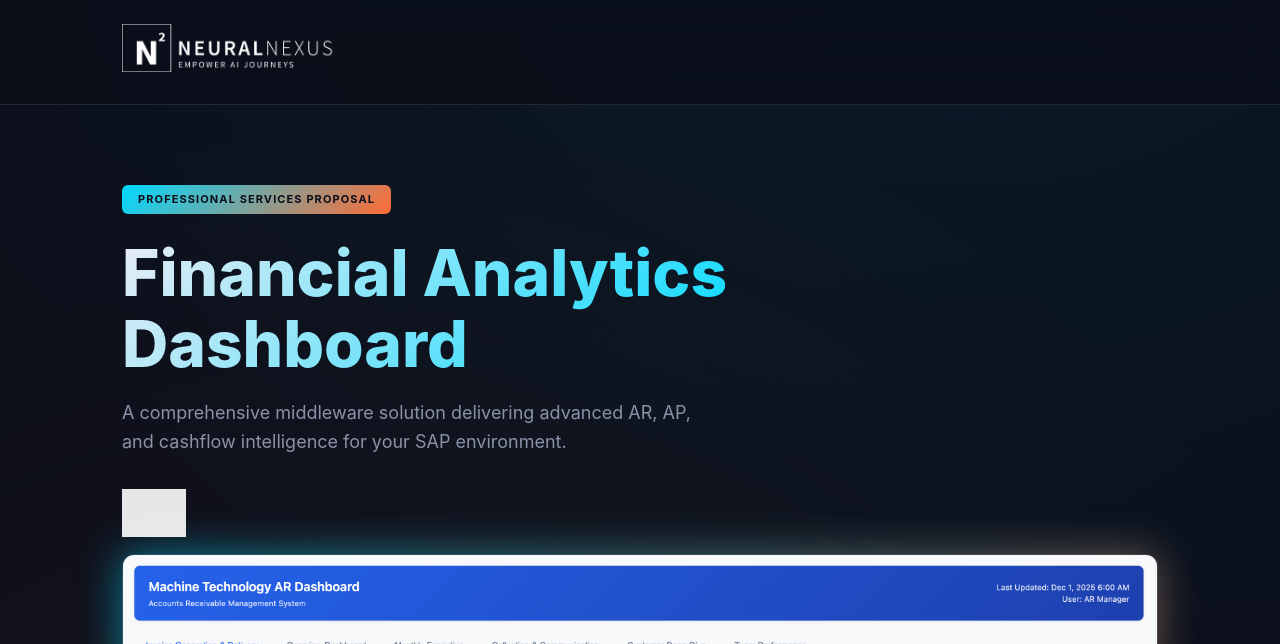
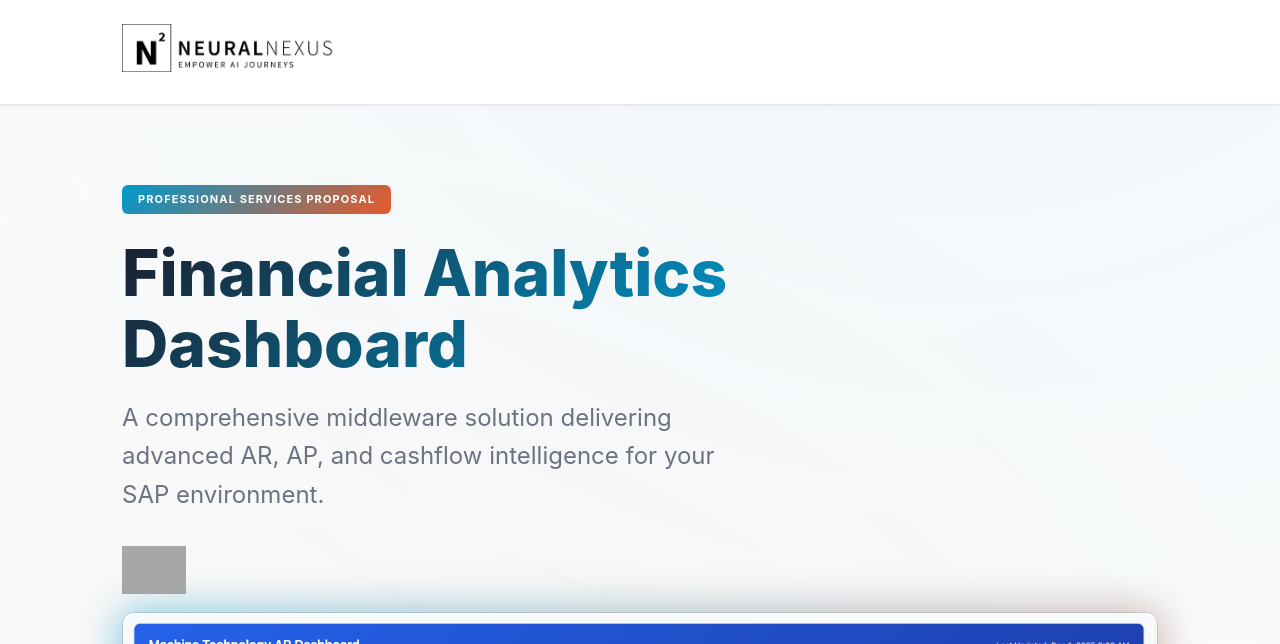
Before and after one commit to NeuralNexuss/machinetechnology-financedashboard-proposal, a plain HTML site: page index.html in a window 1280 px wide. Shown: the top 644 px of the page. Drawn offline with Linux system fonts and the light colour scheme; grey boxes are pictures that could not be loaded.

Commit message:
Update index.html

```diff
--- a/index.html
+++ b/index.html
@@ -3,19 +3,19 @@
 <head>
     <meta charset="UTF-8">
     <meta name="viewport" content="width=device-width, initial-scale=1.0">
-    <title>Financial Analytics Dashboard — Machine Technology</title>
+    <title>Financial Analytics Dashboard — Machine Technology (Light)</title>
     <style>
         :root {
-            --dark-bg: #0A0E1A;
-            --dark-surface: #131825;
-            --dark-elevated: #1C2333;
-            --cyan: #00D9FF;
-            --cyan-glow: rgba(0, 217, 255, 0.3);
-            --orange: #FF6B35;
-            --orange-glow: rgba(255, 107, 53, 0.3);
-            --text-primary: #E8EDF5;
-            --text-secondary: #8B92A8;
-            --border: rgba(255, 255, 255, 0.1);
+            --dark-bg: #FFFFFF;
+            --dark-surface: #F8F9FA;
+            --dark-elevated: #FFFFFF;
+            --cyan: #0099CC;
+            --cyan-glow: rgba(0, 153, 204, 0.2);
+            --orange: #E65A2B;
+            --orange-glow: rgba(230, 90, 43, 0.2);
+            --text-primary: #1A1F2E;
+            --text-secondary: #6B7280;
+            --border: rgba(0, 0, 0, 0.1);
         }
 
         * {
@@ -26,7 +26,7 @@
 
         body {
             font-family: -apple-system, BlinkMacSystemFont, 'SF Pro Display', 'Segoe UI', sans-serif;
-            background: var(--dark-bg);
+            background: #FAFBFC;
             color: var(--text-primary);
             line-height: 1.6;
             overflow-x: hidden;
@@ -41,8 +41,8 @@
             width: 200%;
             height: 200%;
             background:
-                radial-gradient(circle at 20% 30%, rgba(0, 217, 255, 0.08) 0%, transparent 50%),
-                radial-gradient(circle at 80% 70%, rgba(255, 107, 53, 0.06) 0%, transparent 50%);
+                radial-gradient(circle at 20% 30%, rgba(0, 153, 204, 0.05) 0%, transparent 50%),
+                radial-gradient(circle at 80% 70%, rgba(230, 90, 43, 0.04) 0%, transparent 50%);
             animation: rotate 20s linear infinite;
             pointer-events: none;
             z-index: 0;
@@ -69,12 +69,14 @@
             position: sticky;
             top: 0;
             z-index: 100;
-            background: rgba(10, 14, 26, 0.8);
+            background: rgba(255, 255, 255, 0.9);
+            box-shadow: 0 1px 3px rgba(0, 0, 0, 0.05);
         }
 
         .logo img {
             height: 48px;
             width: auto;
+            filter: brightness(0) saturate(100%);
         }
 
         /* Hero */
@@ -92,7 +94,7 @@
             font-weight: 700;
             text-transform: uppercase;
             letter-spacing: 0.1em;
-            color: var(--dark-bg);
+            color: #FFFFFF;
             margin-bottom: 24px;
             animation: slideDown 0.6s ease forwards;
         }
@@ -134,7 +136,6 @@
         .hero-client-logo img {
             height: 48px;
             width: auto;
-            filter: brightness(0) invert(1);
             opacity: 0.9;
         }
 
@@ -150,7 +151,7 @@
         }
 
         .hero-subtitle {
-            font-size: 18px;
+            font-size: 24px;
             color: var(--text-secondary);
             max-width: 600px;
             margin-bottom: 32px;
@@ -254,7 +255,7 @@
         .solution-card:hover {
             border-color: var(--cyan);
             transform: translateY(-4px);
-            box-shadow: 0 12px 40px var(--cyan-glow);
+            box-shadow: 0 12px 40px rgba(0, 153, 204, 0.15);
         }
 
         .solution-card:hover::before {
@@ -275,7 +276,7 @@
         .card-icon svg {
             width: 24px;
             height: 24px;
-            stroke: var(--dark-bg);
+            stroke: #FFFFFF;
             stroke-width: 2.5;
         }
 
@@ -356,7 +357,7 @@
         .timeline-number {
             width: 40px;
             height: 40px;
-            background: var(--dark-bg);
+            background: #FFFFFF;
             border: 2px solid var(--cyan);
             border-radius: 50%;
             display: flex;
@@ -367,7 +368,7 @@
             font-weight: 700;
             color: var(--cyan);
             margin: 0 auto 16px;
-            box-shadow: 0 0 20px var(--cyan-glow);
+            box-shadow: 0 4px 12px rgba(0, 153, 204, 0.15);
         }
 
         .timeline-title {
@@ -547,7 +548,7 @@
             font-size: 280px;
             font-weight: 900;
             color: var(--cyan);
-            opacity: 0.03;
+            opacity: 0.04;
         }
 
         .pricing-label {
@@ -647,6 +648,7 @@
         .footer-logo img {
             height: 80px;
             width: auto;
+            filter: brightness(0) saturate(100%);
         }
 
         /* Responsive */
```
